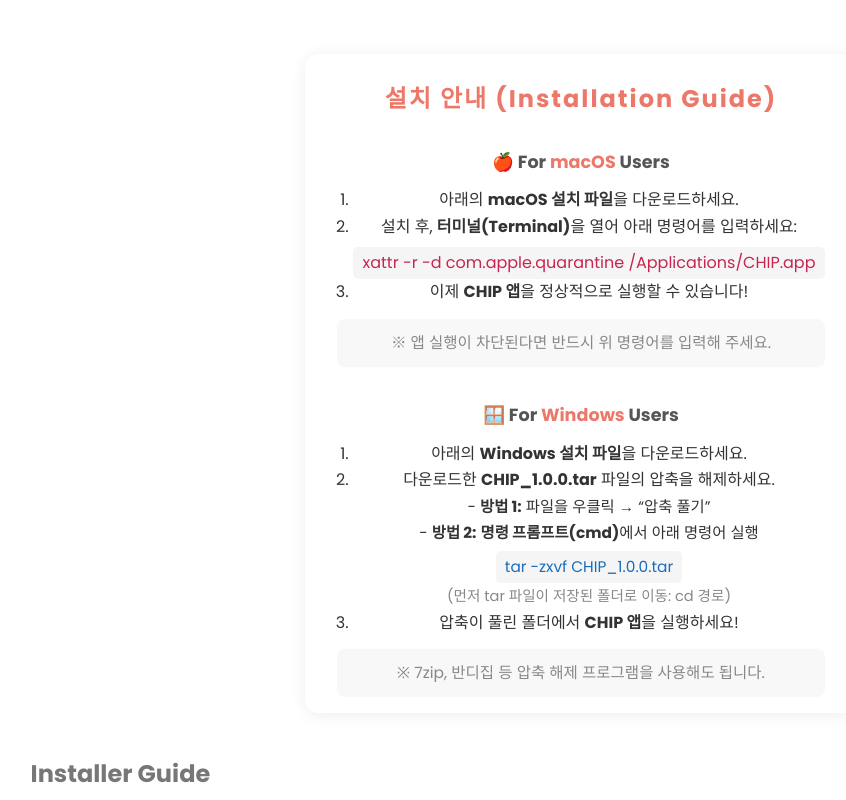
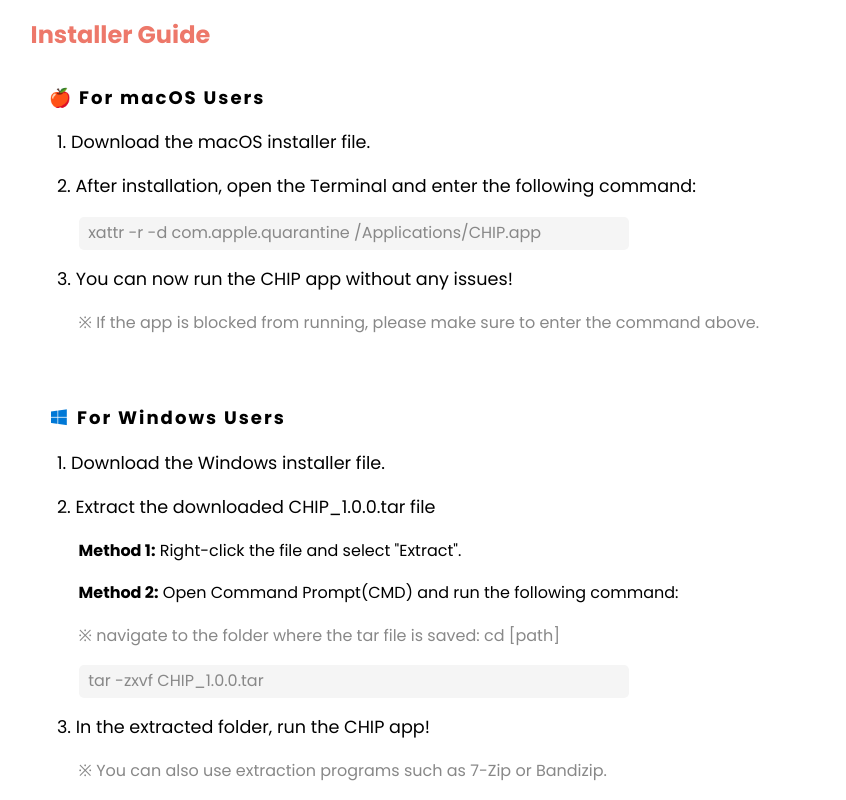
Before and after one commit to Sxmxnxx/chip_installer, a Vue app: page / in a window 1280 px wide. Shown: the part 980-1780 px from the top of the page, without its empty margins (59-905 px from the left). Built offline with nearby package versions, Linux system fonts and the light colour scheme; a web font is replaced by a local one.

Commit message:
installer guide

```diff
--- a/src/App.vue
+++ b/src/App.vue
@@ -23,72 +23,26 @@
           class="main-img"
           :src="images[currentIndex]"
           alt="pic" />
-        <!-- <h2 class="main-title">IDFDFDFDFDF</h2> -->
-
-      <div style="max-width:600px;margin:2em auto 3em auto;padding:2em 2em 1em 2em;background:#fff;border-radius:14px;box-shadow:0 2px 16px rgba(0,0,0,0.07);font-family:'Poppins',sans-serif;color:#333;">
-  <h2 style="color:#ed786a;text-align:center;margin-bottom:1.5em;letter-spacing:2px;">설치 안내 (Installation Guide)</h2>
-
-  <div style="margin-bottom:2.2em;">
-    <h3 style="color:#555;font-size:1.1em;margin-bottom:0.7em;">🍎 For <span style="color:#ed786a;font-weight:bold;">macOS</span> Users</h3>
-    <ol style="margin-left:1em;margin-bottom:0.8em;">
-      <li>아래의 <b>macOS 설치 파일</b>을 다운로드하세요.</li>
-      <li>설치 후, <b>터미널(Terminal)</b>을 열어 아래 명령어를 입력하세요:<br>
-        <code style="background:#f5f5f5;color:#c7254e;padding:0.2em 0.6em;border-radius:5px;display:inline-block;margin-top:0.4em;">xattr -r -d com.apple.quarantine /Applications/CHIP.app</code>
-      </li>
-      <li>이제 <b>CHIP 앱</b>을 정상적으로 실행할 수 있습니다!</li>
-    </ol>
-    <div style="font-size:0.97em;color:#888;background:#f8f8f8;padding:0.7em 1em;border-radius:8px;">
-      ※ 앱 실행이 차단된다면 반드시 위 명령어를 입력해 주세요.
-    </div>
-  </div>
-
-  <div>
-    <h3 style="color:#555;font-size:1.1em;margin-bottom:0.7em;">🪟 For <span style="color:#ed786a;font-weight:bold;">Windows</span> Users</h3>
-    <ol style="margin-left:1em;margin-bottom:0.8em;">
-      <li>아래의 <b>Windows 설치 파일</b>을 다운로드하세요.</li>
-      <li>
-        다운로드한 <b>CHIP_1.0.0.tar</b> 파일의 압축을 해제하세요.<br>
-        <span style="font-size:0.96em;">
-        - <b>방법 1:</b> 파일을 우클릭 &rarr; “압축 풀기”<br>
-        - <b>방법 2:</b> <b>명령 프롬프트(cmd)</b>에서 아래 명령어 실행<br>
-        <code style="background:#f5f5f5;color:#196dbe;padding:0.2em 0.6em;border-radius:5px;display:inline-block;margin-top:0.3em;">tar -zxvf CHIP_1.0.0.tar</code><br>
-        <span style="color:#888;font-size:0.95em;">(먼저 tar 파일이 저장된 폴더로 이동: <code>cd 경로</code>)</span>
-        </span>
-      </li>
-      <li>압축이 풀린 폴더에서 <b>CHIP 앱</b>을 실행하세요!</li>
-    </ol>
-    <div style="font-size:0.97em;color:#888;background:#f8f8f8;padding:0.7em 1em;border-radius:8px;">
-      ※ 7zip, 반디집 등 압축 해제 프로그램을 사용해도 됩니다.
-    </div>
-  </div>
-</div>
-
-
-
-
-
-
-
-
-
-
-
-
-
-
-
-
-
-
-
-
 
 
 
         <h2 class="main-title">Installer Guide</h2>
-        <p class="main-sub">🍎 For <span style="color:#ed786a;font-weight:bold;">macOS</span> Users </p>
-        <p class="main-desc">xattr -r -d com.apple.quarantine /Applications/CHIP.app 안내ㄱㄱ</p>
-        <p>dsfdsfdsf</p>
+        <p class="main-sub">🍎 For macOS Users </p>
+        <p class="main-desc">1. Download the macOS installer file.</p>
+        <p class="main-desc">2. After installation, open the Terminal and enter the following command:</p>
+        <code class="code-style">xattr -r -d com.apple.quarantine /Applications/CHIP.app </code>
+        <p class="main-desc">3. You can now run the CHIP app without any issues!</p>
+        <p class="comment">※ If the app is blocked from running, please make sure to enter the command above.</p><br/><br/>
+        <p class="main-sub"><i class="fa-brands fa-windows" style="color: #0078D6;"></i> For Windows Users </p>
+        <p class="main-desc">1. Download the Windows installer file.</p>
+        <p class="main-desc">2. Extract the downloaded CHIP_1.0.0.tar file</p>
+        <p class="main-desc method-style"><span style="font-weight: bold;">Method 1:</span> Right-click the file and select "Extract".</p>
+        <p class="main-desc method-style"><span style="font-weight: bold;">Method 2:</span> Open Command Prompt(CMD) and run the following command:</p>
+        <p class="comment">※ navigate to the folder where the tar file is saved: <span>cd [path]</span></p>
+        <code class="code-style">tar -zxvf CHIP_1.0.0.tar</code>
+        <p class="main-desc">3. In the extracted folder, run the CHIP app!</p>
+        <p class="comment">※ You can also use extraction programs such as 7-Zip or Bandizip.</p>
+
       </div>
     </section>
 
--- a/src/assets/global.css
+++ b/src/assets/global.css
@@ -106,22 +106,27 @@
 .main-title {
   text-align: left;
   margin-bottom: 1.5em;
+  color: #ed786a;
 }
 
 .main-sub {
   font-size: 1.13em;
-  color: #777;
+  /* color: #777; */
+  color: black;
   font-weight: bold;
   letter-spacing: 2px;
   margin-bottom: 1em;
+  margin-left: 1em;
   text-align: left;
 }
 
 .main-desc {
   font-size: 1.1em;
-  color: #888;
-  margin-bottom: 2.5em;
+  /* color: #888; */
+  color: black;
+  margin-bottom: 1em;
   text-align: left;
+  margin-left: 1.5em;
 }
 
 
@@ -189,3 +194,30 @@
   margin-right: 0.8em;
   color: #b0b0b0;
 }
+
+
+/* ===== Style ===== */
+
+.code-style {
+  background: #f5f5f5;
+  color: #888;
+  padding:0.2em 0.6em;
+  border-radius:5px;
+  display:block;
+  width: 50%;
+  margin-bottom: 1em;
+  margin-left: 3em;
+  text-align: left;
+}
+
+.comment {
+  color: #888;
+  text-align: left;
+  margin-left: 3em;
+  margin-bottom: 1em;
+}
+
+.method-style {
+  margin-left: 3em;
+  font-size: 1em;
+}
```
